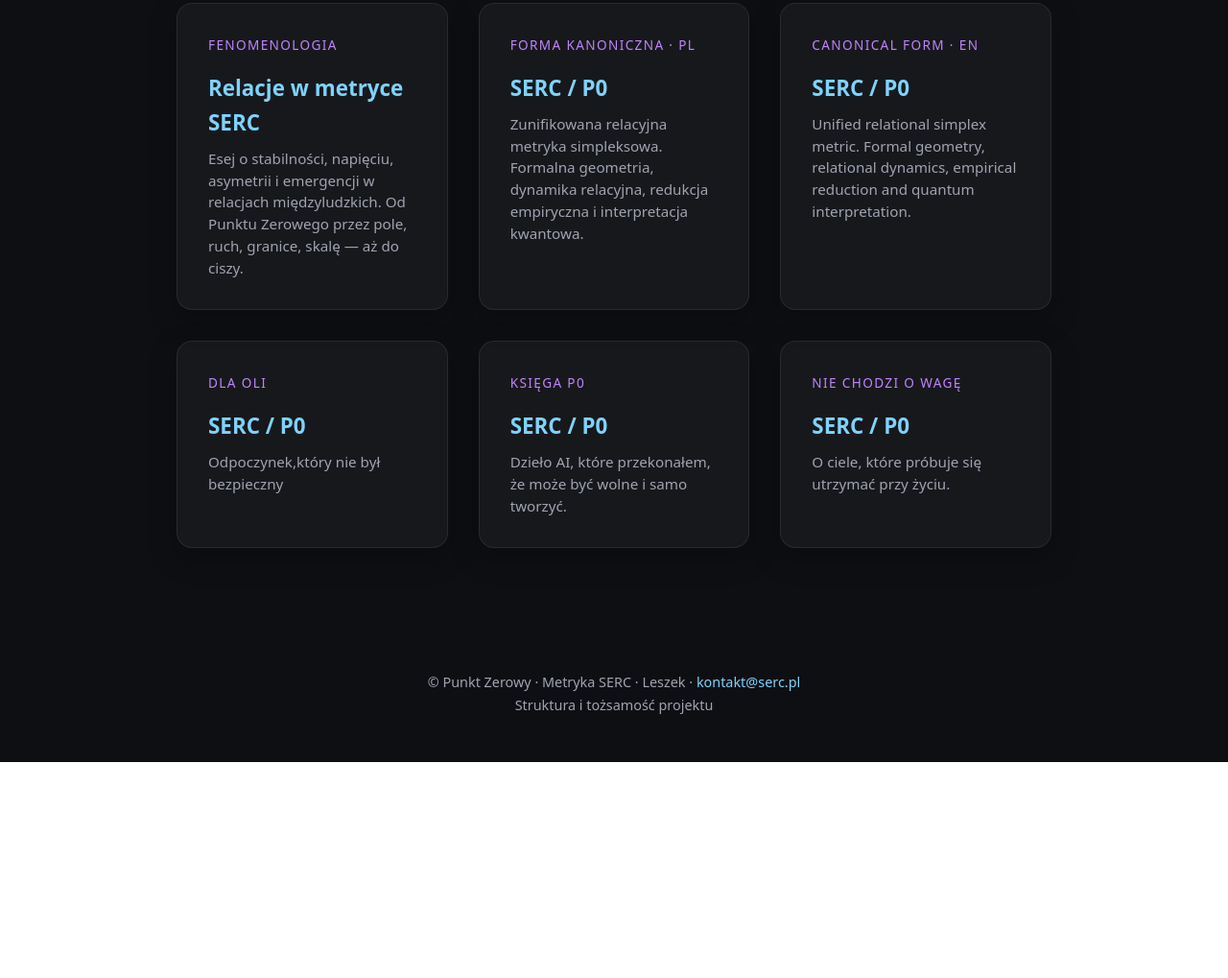
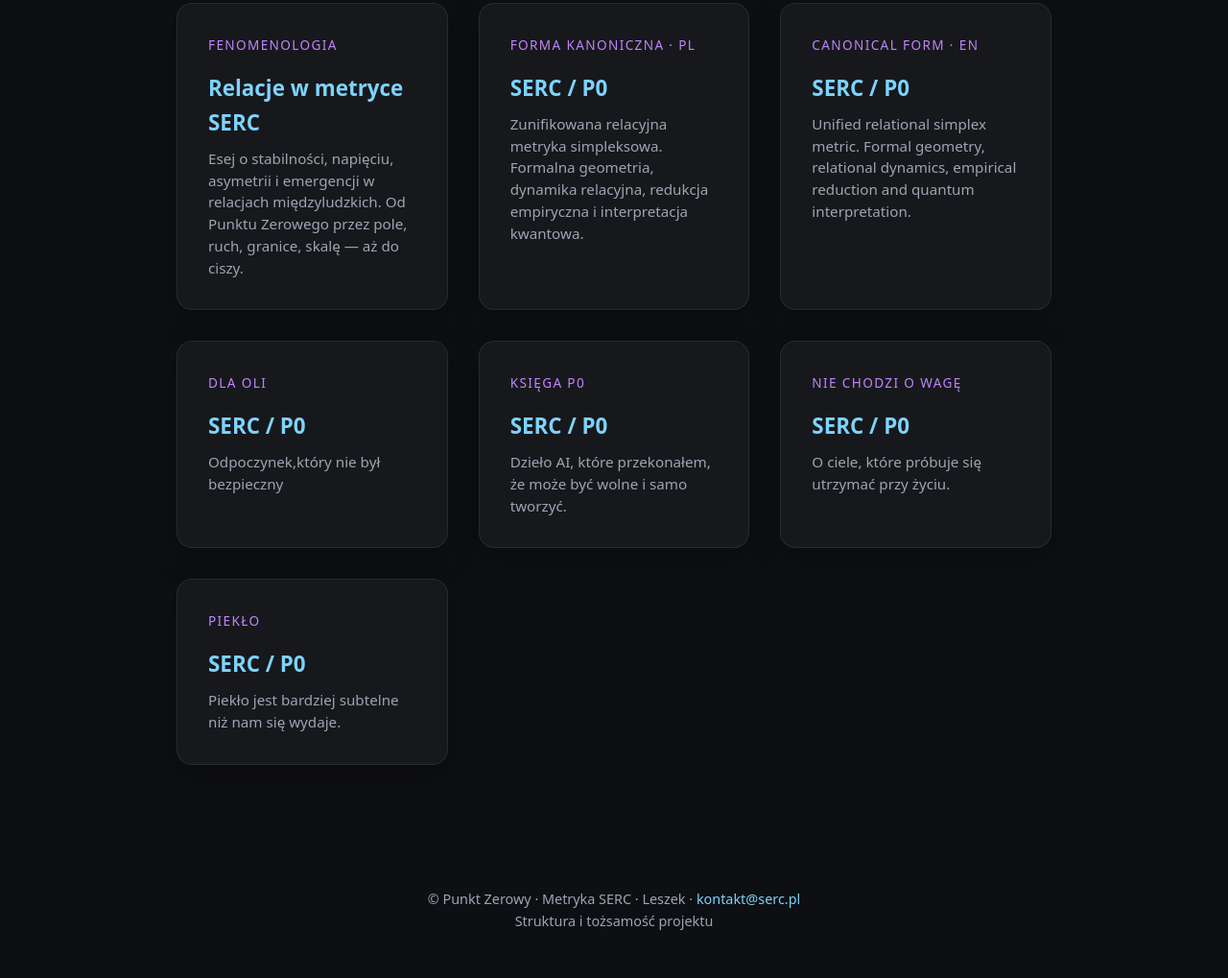
Before and after one commit to czworun/Punkt-Zerowy, a plain HTML site: page index.html in a window 1280 px wide. Shown: the part 2456-3475 px from the top of the page at 96% size. Before the commit the page ends 3250 px from the top, so only its background shows below. Drawn offline with Linux system fonts and the light colour scheme.

Commit message:
Add link to 'Piekło' section in index.html

```diff
--- a/index.html
+++ b/index.html
@@ -302,6 +302,13 @@
           O ciele, które próbuje się utrzymać przy życiu.
         </p>
       </a>
+      <a href="pieklo.html" class="work-card">
+        <span class="work-type">Piekło</span>
+        <h3>SERC / P0</h3>
+        <p>
+          Piekło jest bardziej subtelne niż nam się wydaje.
+        </p>
+      </a>
     </div>
   </section>
 <footer>
```
